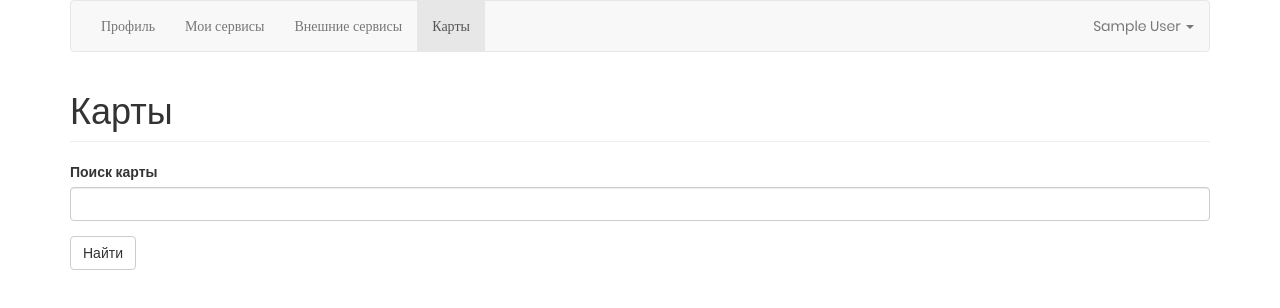
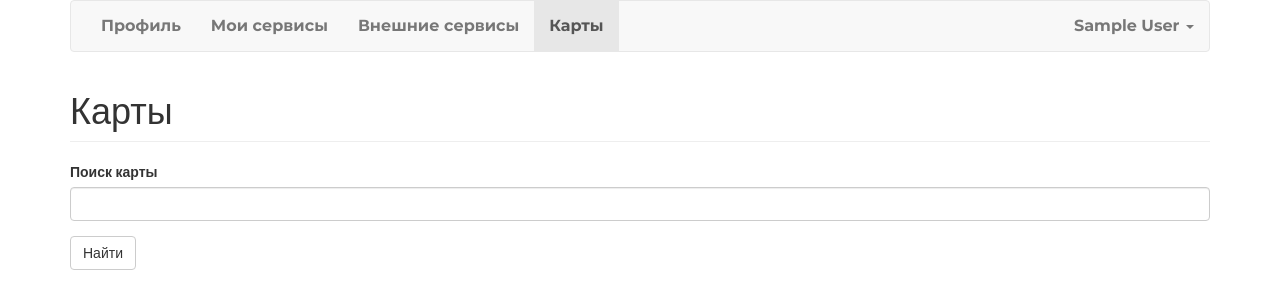
Before and after one commit to ExecutionLLC/cross_transaction_system, a React (Create React App) app in the folder frontend/: page /cards in a window 1280 px wide. Shown: the top 308 px of the page. Built offline with nearby package versions, Linux system fonts and the light colour scheme; sample sign-in values are in the browser's storage.

Commit message:
Шрифты для navbar

```diff
--- a/frontend/src/Components/Navigation.css
+++ b/frontend/src/Components/Navigation.css
@@ -1,3 +1,8 @@
 .navbar > .container {
   width: auto;
 }
+
+.navbar a {
+  font-family: Montserrat-Bold;
+  font-size: 16px;
+}
```
